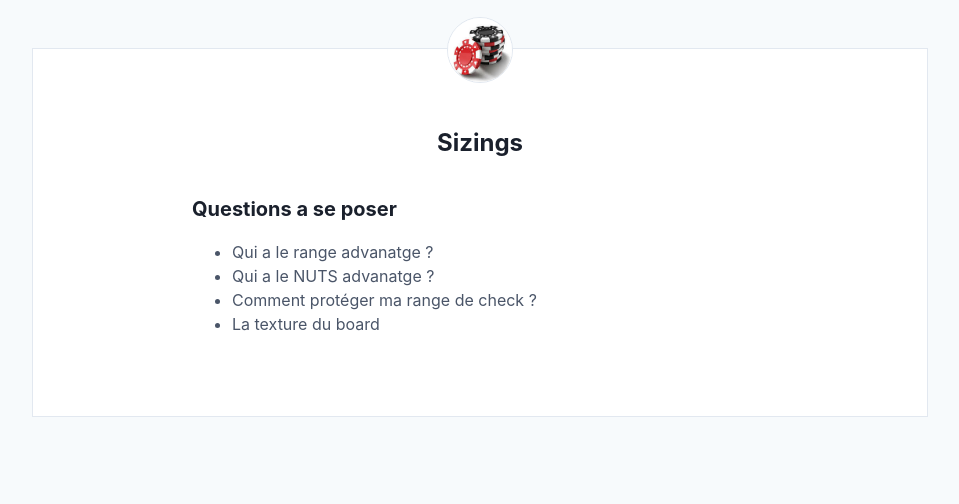
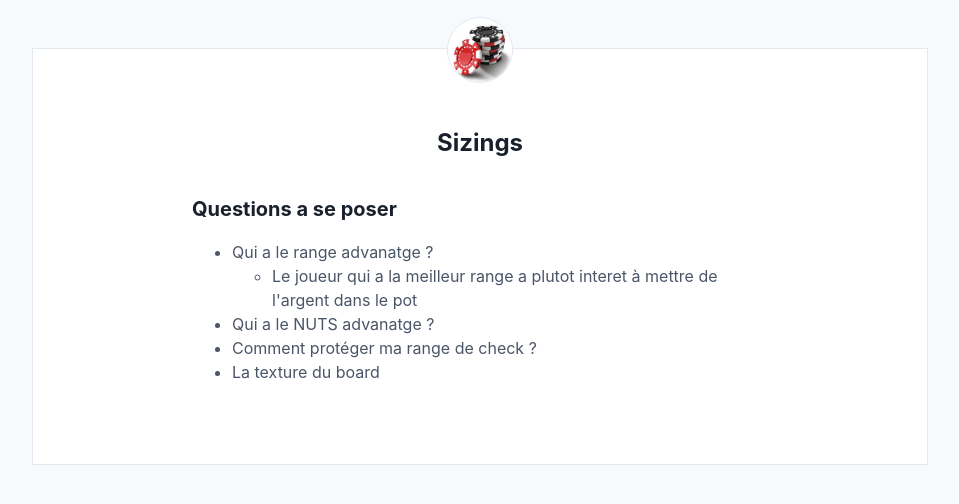
Before and after one commit to greglejeune/blog, a Jekyll site: the page built from _posts/2020-03-08-sizing.md, in a window 1280 px wide. Shown: the top 504 px of the page, without its empty margins (160-1119 px from the left). Built offline with Jekyll 4.4.1, drawn with Linux system fonts in a browser that asks for light colours.

Commit message:
Update 2020-03-08-sizing.md

```diff
--- a/_posts/2020-03-08-sizing.md
+++ b/_posts/2020-03-08-sizing.md
@@ -9,6 +9,9 @@ categories: poker
   <h2>Questions a se poser</h2>
   <ul>
     <li>Qui a le range advanatge ?</li>
+    <ul>
+      <li>Le joueur qui a la meilleur range a plutot interet à mettre de l'argent dans le pot</li>
+    </ul>
     <li>Qui a le NUTS advanatge ?</li>
     <li>Comment protéger ma range de check ?</li>
     <li>La texture du board</li>
```
